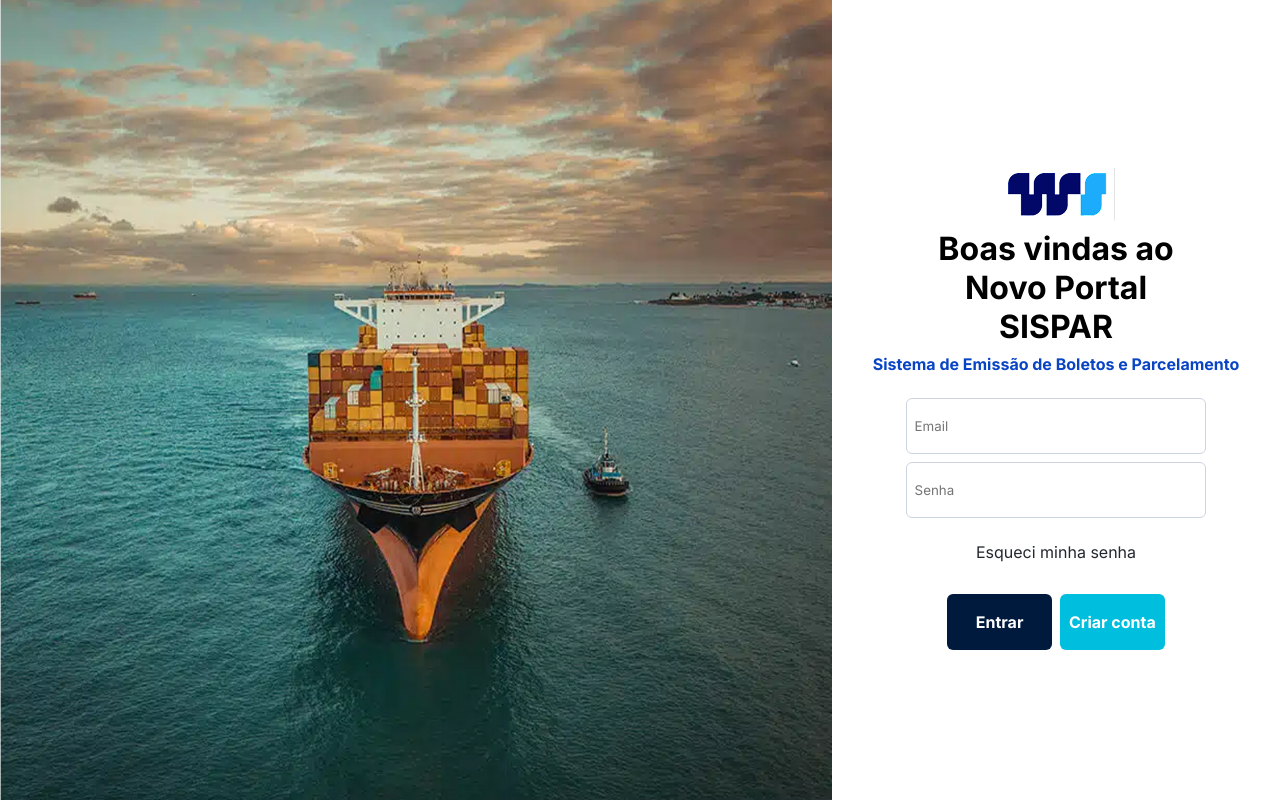
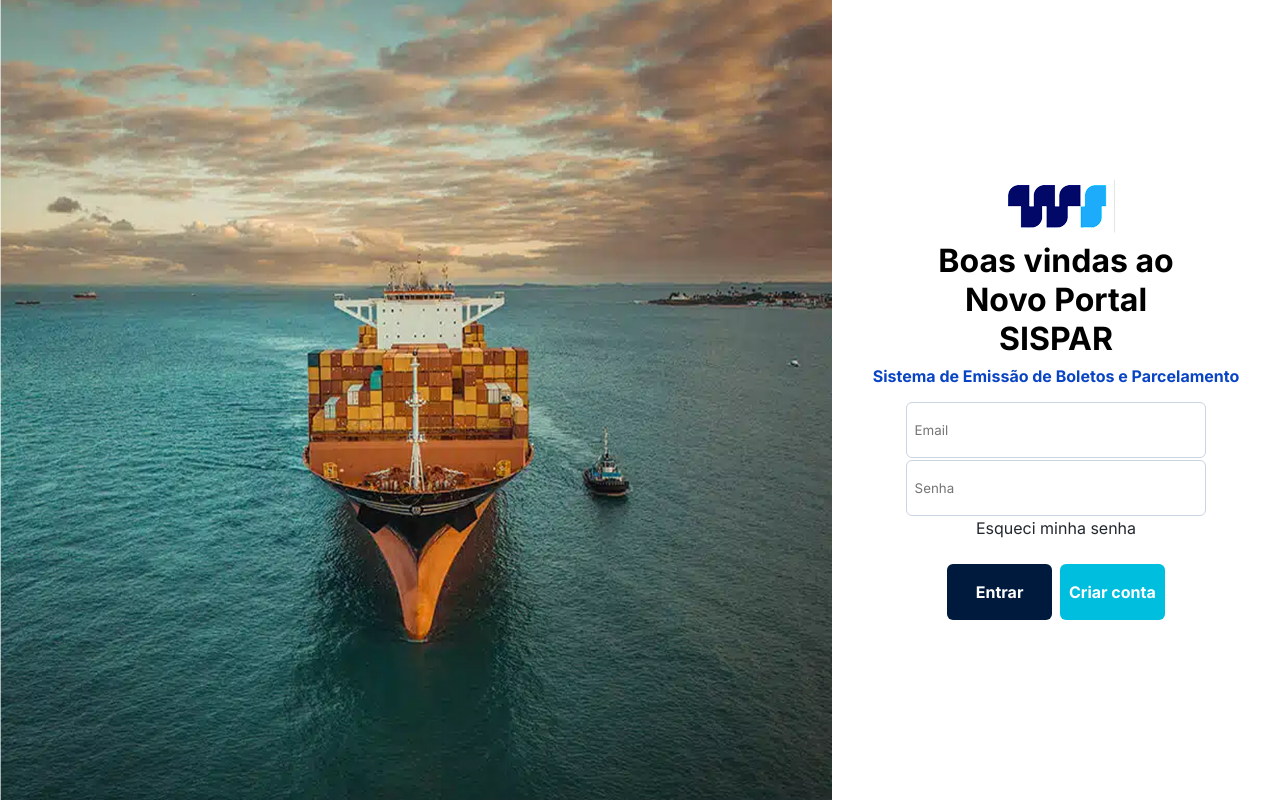
Before and after one commit to RodrigoBurgarelli/sispar, a React (Vite) app: page / in a window 1280 px wide. Built offline with nearby package versions, Linux system fonts and the light colour scheme.

Commit message:
inclusão de efeito nos botões do login

```diff
--- a/src/Components/login/Login.module.scss
+++ b/src/Components/login/Login.module.scss
@@ -14,13 +14,14 @@ main {
 
 .containerForm {
     width: 35vw;
-    height: 58vh;
+    height: 55vh;
     display: flex;
     flex-direction: column;
     justify-content: space-around;
     align-items: center;
     align-self: center;
     gap: 8px;
+
 
 
 
@@ -40,14 +41,12 @@ main {
 
 
     form {
-        //border: solid blue;
-        height: 80%;
+        height: 55%;
         display: flex;
         flex-direction: column;
         justify-content: space-between;
         align-items: center;
-        padding-top: 16px;
-        gap: 8px;
+        padding-top: 8px;
 
 
         input {
@@ -60,8 +59,12 @@ main {
 
         }
 
+        .input::selection{
+
+        }
+
         a {
-            padding-top: 16px;
+            //padding-top: 8px;
             font-weight: 400;
             font-size: 1rem;
             color: #23282F;
@@ -100,15 +103,22 @@ main {
 
         }
 
+        .containerEntrar:hover{
+            background-color: #001A3D;
+            ;
+        }
+
         .containerCriar {
             color: white;
             background-color: #00BEDD;
             font-size: 1rem;
             font-weight: 700;
+        }
 
+        .containerCriar:hover{
+            background-color: #00ACC7;
+        }
 
-
-        }
 
 
     }
```
